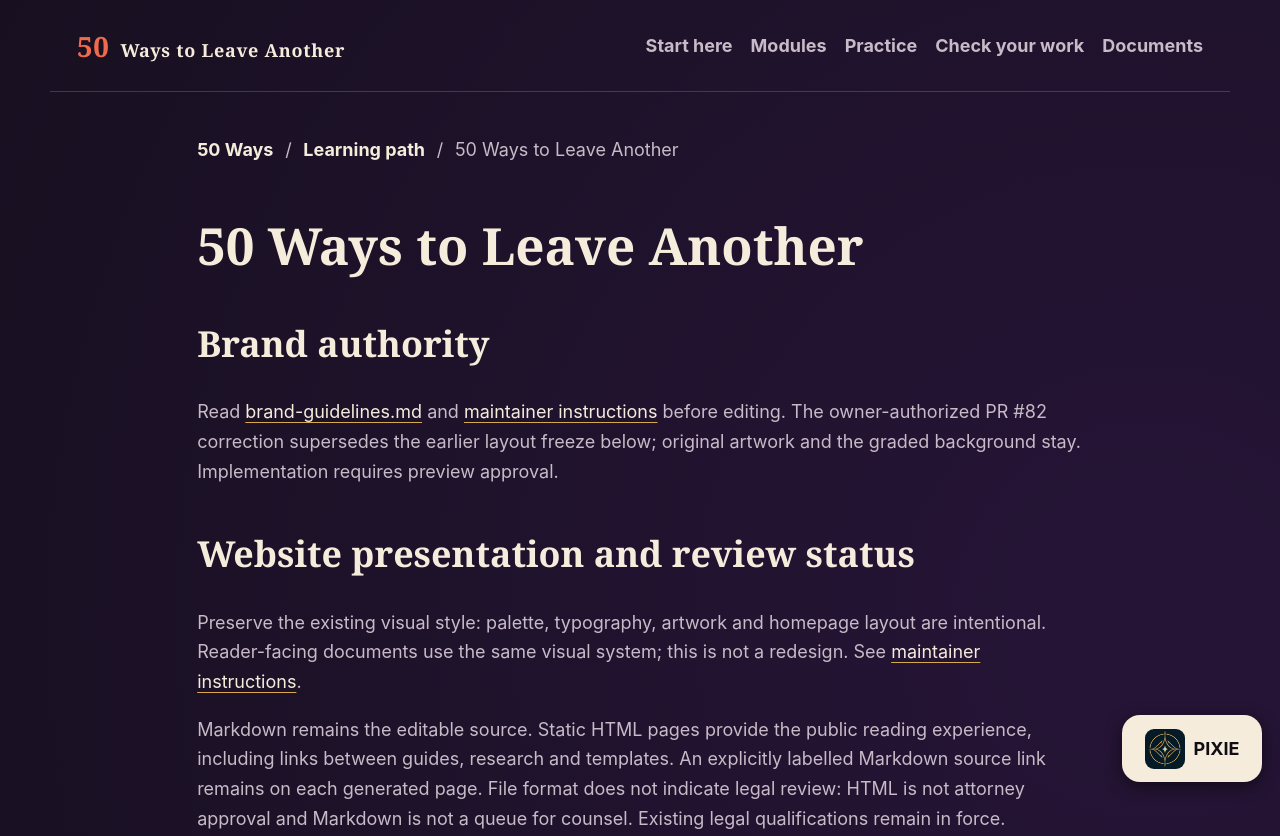
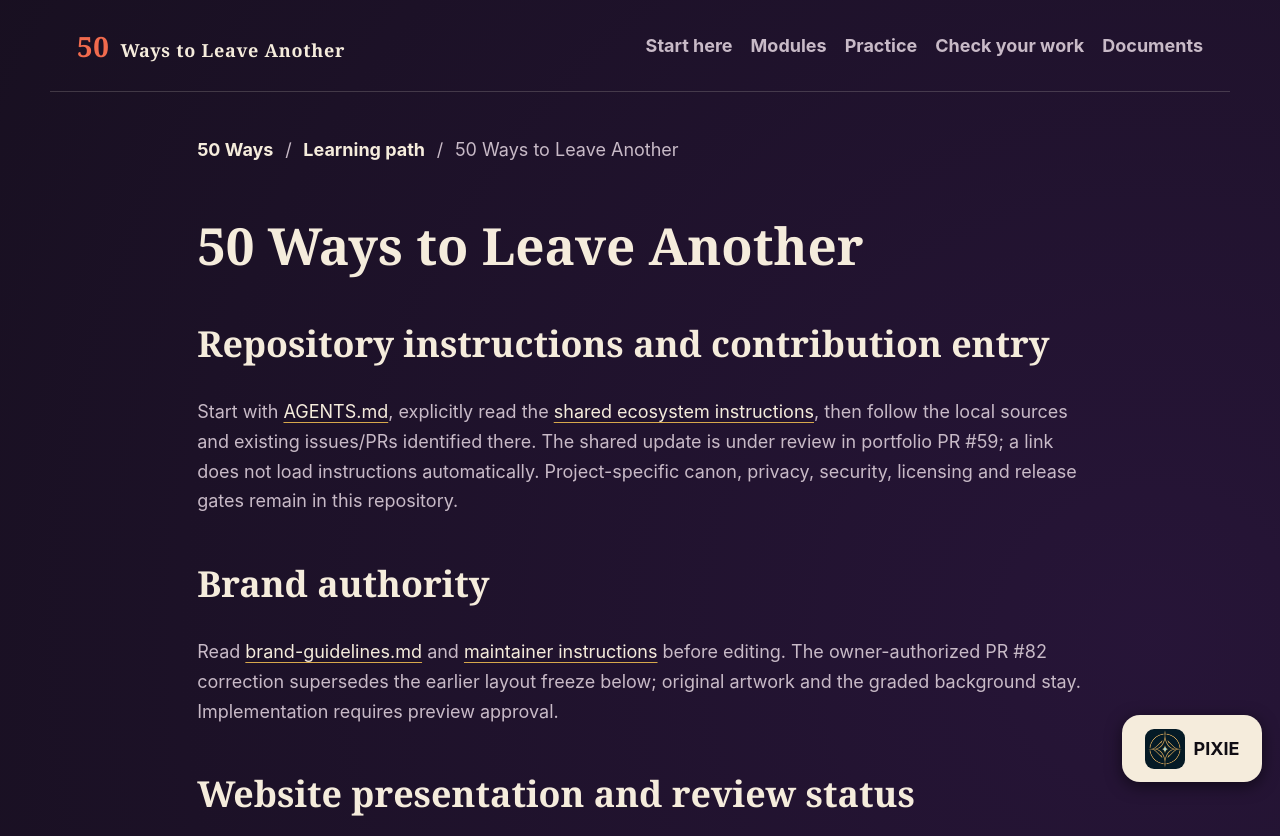
Before and after one commit to ibloud/50-ways-to-leave-another, a plain HTML site: page README.html in a window 1280 px wide. Shown: the top 836 px of the page. Drawn offline with Linux system fonts and the light colour scheme.

Commit message:
docs: connect local instructions to shared ecosystem authority

```diff
--- a/README.html
+++ b/README.html
@@ -15,6 +15,12 @@
 </header>
 <main id="main" class="document-page"><nav class="document-breadcrumbs" aria-label="Breadcrumb"><a href="./index.html">50 Ways</a><span aria-hidden="true">/</span><a href="./START-HERE.html">Learning path</a><span aria-hidden="true">/</span><span aria-current="page">50 Ways to Leave Another</span></nav><article>
 <h1 id="50-ways-to-leave-another">50 Ways to Leave Another</h1>
+<h2 id="repository-instructions-and-contribution-entry">Repository instructions and contribution entry</h2>
+<p>Start with <a href="https://github.com/ibloud/50-ways-to-leave-another/blob/docs/ecosystem-instruction-entry/AGENTS.md">AGENTS.md</a>, explicitly read the
+<a href="https://github.com/ibloud/ibloud.github.io/blob/docs/agent-design-continuity/docs/ECOSYSTEM_INSTRUCTIONS.md">shared ecosystem instructions</a>, then follow the local sources and existing
+issues/PRs identified there. The shared update is under review in portfolio PR #59;
+a link does not load instructions automatically. Project-specific canon, privacy,
+security, licensing and release gates remain in this repository.</p>
 <h2 id="brand-authority">Brand authority</h2>
 <p>Read <a href="brand-guidelines.html">brand-guidelines.md</a> and <a href="https://github.com/ibloud/50-ways-to-leave-another/blob/main/AGENTS.md">maintainer instructions</a> before editing. The owner-authorized PR #82 correction supersedes the earlier layout freeze below; original artwork and the graded background stay. Implementation requires preview approval.</p>
 <h2 id="website-presentation-and-review-status">Website presentation and review status</h2>
```
Also changed, not shown: 2 other files.
